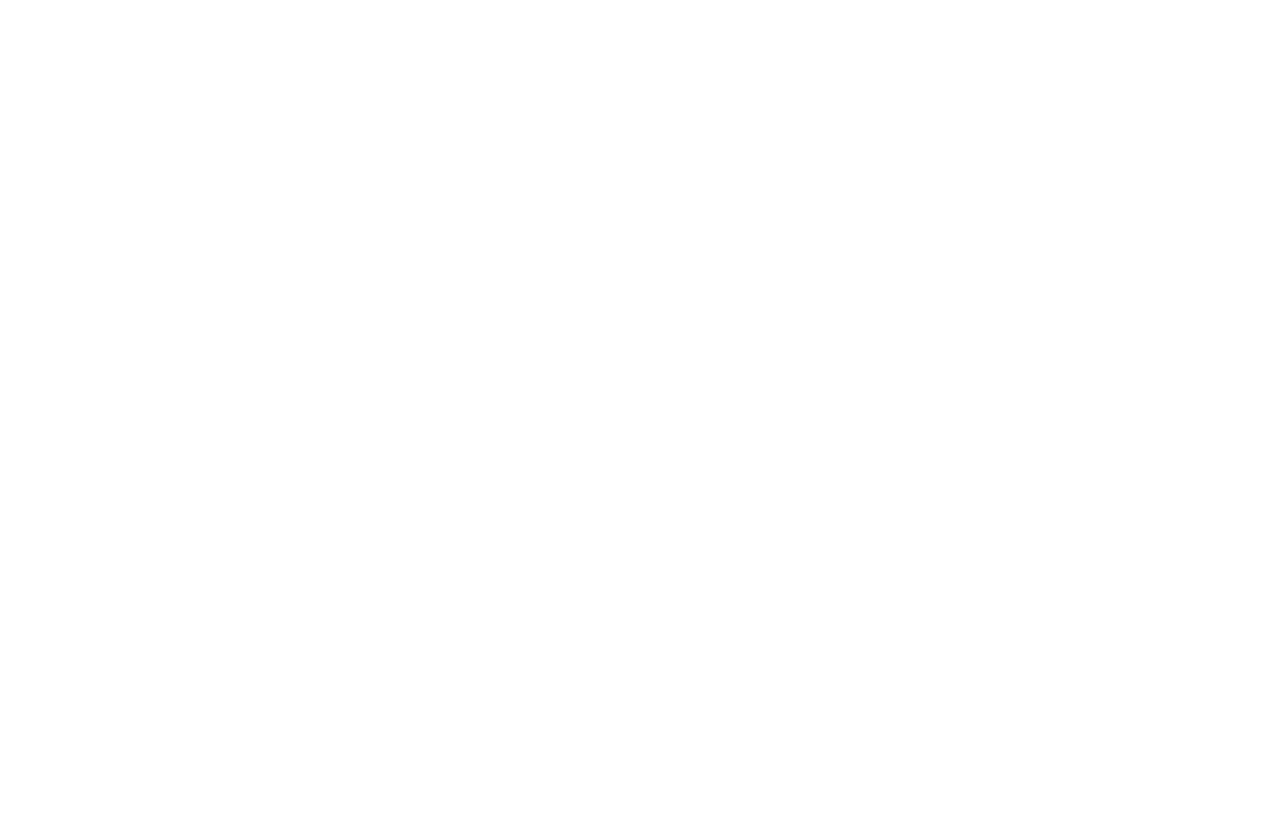
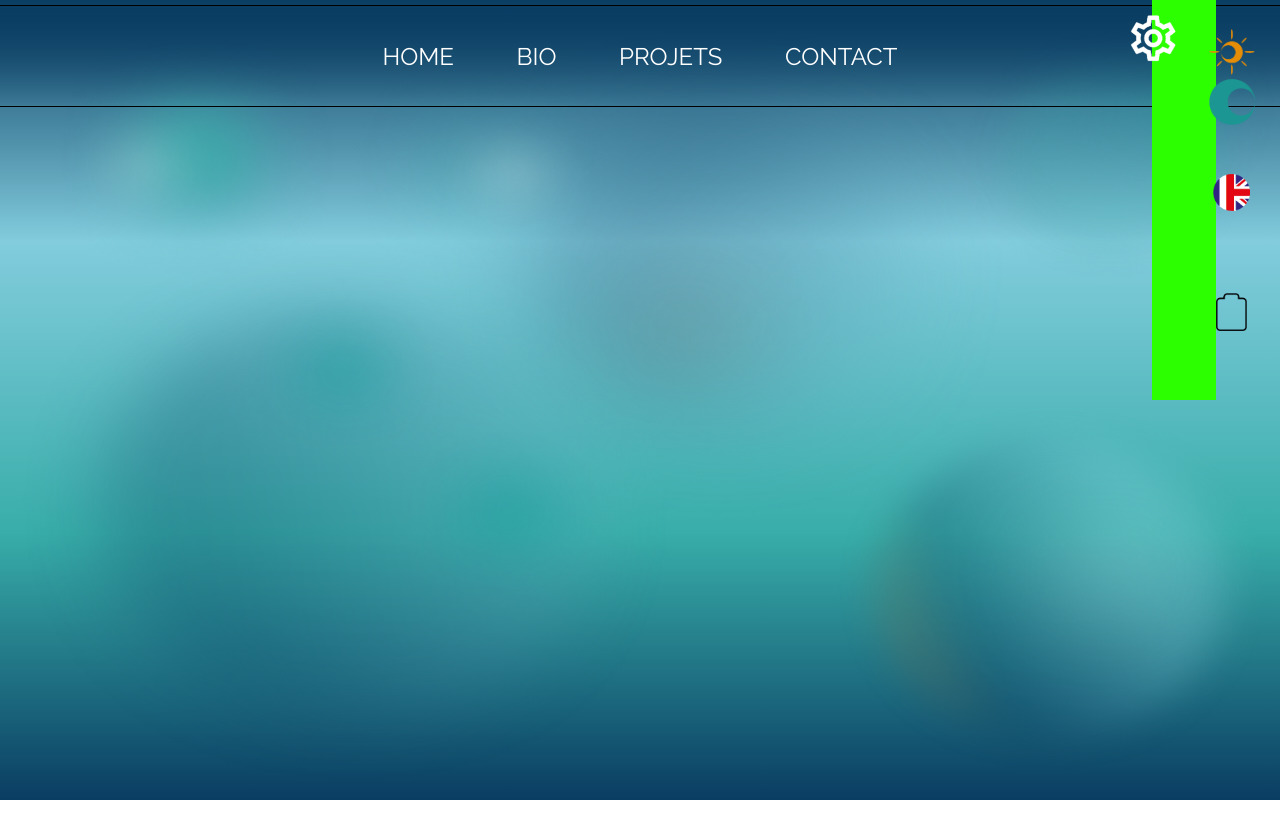
Before and after one commit to DW-Lau/Freelance, a plain HTML site: page index.html in a window 1280 px wide. Shown: the top 838 px of the page. Before the commit the page ends 800 px from the top, so only its background shows below. Drawn offline with Linux system fonts and the light colour scheme.

Commit message:
add pictures, scss and 1st js files

```diff
--- /dev/null
+++ b/CSS/style.scss
@@ -0,0 +1,127 @@
+:root{
+    --bkg-degrade:linear-gradient(180deg, #0A3D62 0%, #82CCDD 30.21%, #38ADA9 66.67%, #0A3D62 100%);
+}
+
+/* ---- FIN VARIABLES ---- */
+
+/* ---- FONCTIONS ---- */
+@mixin aligment($direction, $justify, $align) {
+    display: flex;
+    flex-direction: $direction;
+    justify-content: $justify;
+    align-items: $align;
+  }
+  @mixin flexAlign($wrap, $justify, $align) {
+    display: flex;
+    flex-wrap: $wrap;
+    justify-content: $justify;
+    align-items: $align;
+  }
+/*---- Fin Fonctions ----*/
+  * {
+    margin: 0;
+    padding: 0;
+    box-sizing: content-box;
+    color: #fff;
+    text-decoration: none;
+    list-style: none;
+  }
+  body{
+    background:var(--bkg-degrade) no-repeat;
+    height: 100vh;
+        #bkg_bubbles img{
+            height: 100vh;
+            width: 100%;
+            position: fixed;
+            top: 0;
+            left: 0;
+        }
+        .parametres{
+            @include aligment(row,space-between ,baseline );
+                background-color: rgb(43, 255, 0);
+                position: fixed;
+                width: 5%;
+                height: 50vh;
+                z-index: 5;
+                top:0;
+                left:90%;
+            .gear img{
+                z-index: 5;
+                position: relative;
+                right: 50%;
+                height: 75px;
+                width: 75px;
+            }
+            .parametres--icones{
+                .para_theme,.para_lang,para_ressources{
+                   max-height: 33%;
+                }
+                @include aligment(column,space-evenly ,center );
+                height: 100%;
+                width: 15%;
+
+            }
+        }
+        .parametres img{
+            height: 35%;
+            width: auto;
+        }
+
+    #main--conteneur{
+        @include aligment(column,space-evenly ,center );
+        #home,#bio{
+            height: 100vh;
+        }
+        header{
+            position: fixed;
+            top: 5px;
+            width: 100%;
+            min-height: 100px;
+            max-height: 150px;
+            border: #000 solid 1px;
+            background: linear-gradient(180deg, #0A3D62 0%, rgba(10, 61, 98, 0.00) 100%);
+            @include aligment(row,space-between ,center);
+
+            h1, li a{
+                color: #FFF;
+                text-align: center;
+                font-family: Raleway;
+            }
+            .header--logoTitle{
+                margin-left: 5%;
+            }
+            .header--logoTitle .logoHeader {
+                max-width: calc(100% /4);
+
+                .logoHeader--Logo{
+                    width: 250px;
+                }
+                h1{
+                    box-sizing: content-box;
+                    font-size:1em ;
+                    font-style: normal;
+                    line-height: normal;
+                }
+
+            }
+            .header--navigation{
+                margin: auto;
+                margin-right:calc(50% /2);
+                width: 700px;
+                max-width: calc(100% /2);
+                #slider ul{
+                    width: 100%;
+                    @include aligment(row,space-evenly ,center);
+
+                    li a{
+                        text-transform: uppercase;
+                        font-size: 1.5em;
+                        font-style: normal;
+                        font-weight: 500;
+                    }
+                }
+            }
+        }
+    }
+
+}
--- /dev/null
+++ b/JS/logo.js
@@ -0,0 +1,32 @@
+
+const logoHeader= document.querySelector(".logoHeader--Logo");
+const titleHeader= document.querySelector(".logoHeader--Title");
+logoHeader.style.display="none";
+titleHeader.style.display="none"
+const logoPage=document.querySelector('.logoHome');
+
+let positionLogoPage= logoPage.getBoundingClientRect();
+let logoY=positionLogoPage.bottom;
+
+let positionScroll = 0;
+
+/*----------------------FONCTIONS---------------------------*/
+
+
+function logoMvmnt(){
+    positionScroll=window.pageYOffset;
+    if(logoY>positionScroll){
+        logoHeader.style.display="none";
+        titleHeader.style.display="none"
+        logoPage.style.display="flex";
+
+    }
+    else if(logoY<positionScroll){
+        logoHeader.style.display="flex";
+        titleHeader.style.display="block"
+        logoPage.style.display="none";
+    }
+}
+
+
+window.addEventListener('scroll',logoMvmnt);//transition du logo HomePage vers Logo bannière
--- a/index.html
+++ b/index.html
@@ -1,12 +1,73 @@
 <!DOCTYPE html>
 <html lang="en">
 <head>
+
     <meta charset="UTF-8">
     <meta name="viewport" content="width=device-width, initial-scale=1.0">
     <link rel="stylesheet" href="CSS/style.css">
-    <title>Document</title>
+    <link href="https://fonts.googleapis.com/css2?family=Open+Sans&family=Raleway&display=swap"rel="stylesheet">
+    <title>Freelance</title>
 </head>
-<body>
+<body >
+    <div id="bkg_bubbles" >
+        <img src="Imgs/Bkgs/BubbleBackground.png" alt="fond bulle multicolor" >
+    </div>
+    <div class="parametres"  >
+        <span class="gear">
+            <img src="Imgs/Assets/gear.png" alt="parametres">
+        </span>
+        <span class="parametres--icones">
+            <span class="para_theme">
+                <img src="Imgs/Assets/Switch/ic_sun.png" alt="theme Jour">
+                <img src="Imgs/Assets/Switch/ic_moon.png" alt="theme Nuit" >
+            </span>
+            <span class="para_lang">
+                <img src="Imgs/Assets/Langues/draps_fusion.png" alt="Changer de langue">
+            </span>
+            <span class="para_ressources">
+                <span class="ressources--batterie">
+                    <img src="Imgs/Assets/Pile.png" alt="" srcset="" class="batterie--conteneur">
+                    <span class="power"></span>
+                </span>
+            </span>
+        </span>
+    </div>
+    <div id="main--conteneur">
+    <header class="header--localisation" data-localisation="home" href="#home">
+         <div class="header--logoTitle">
+          <a class="logoHeader" href="#home">
+                <img src="Imgs/Logos/Logo_title_white.png" alt="Logo Laura" class="logoHeader--Logo">
+                <h1 class="logoHeader--Title">Dev Web Front-End - Illustratice</h1>
+            </a>
+        </div>
+        <div class="header--navigation">
+            <nav id="slider">
+                <ul>
+                    <li>
+                        <a data-page="home" href="#home" class="headerBtn  ">Home </a>
+                    </li>
+                    <li>
+                        <a data-page="bio" href="#bio" class="headerBtn"> Bio</a>
+                    </li>
+                    <li>
+                        <a data-page="projets" href="#projets" class="headerBtn"> Projets</a>
+                    </li>
+                    <li>
+                        <a data-page="contact" href="#contact" class="headerBtn">Contact</a>
+                    </li>
+                </ul>
+            </nav>
+        </div>
+
+    </header>
+    <section id="home">
+
+    </section>
+    <section id="bio">
+
+    </section>
+    </div><!-- Fin main-conteneur -->
 
 </body>
+<script src="JS/logo.js"></script>
 </html>
```
Also changed, not shown: CSS/style.css, Imgs/Assets/Langues/drap_fr.png (added), Imgs/Assets/Langues/drap_uk.png (added), Imgs/Assets/Langues/draps_fusion.png (added), Imgs/Assets/Pile.png (added), Imgs/Assets/Switch/ic_moon.png (added), Imgs/Assets/Switch/ic_sun.png (added), Imgs/Assets/gear.png (added), Imgs/Bkgs/BubbleBackground.png (added), Imgs/Logos/Logo_title_black.png (added), Imgs/Logos/Logo_title_white.png (added), 1 other file.
